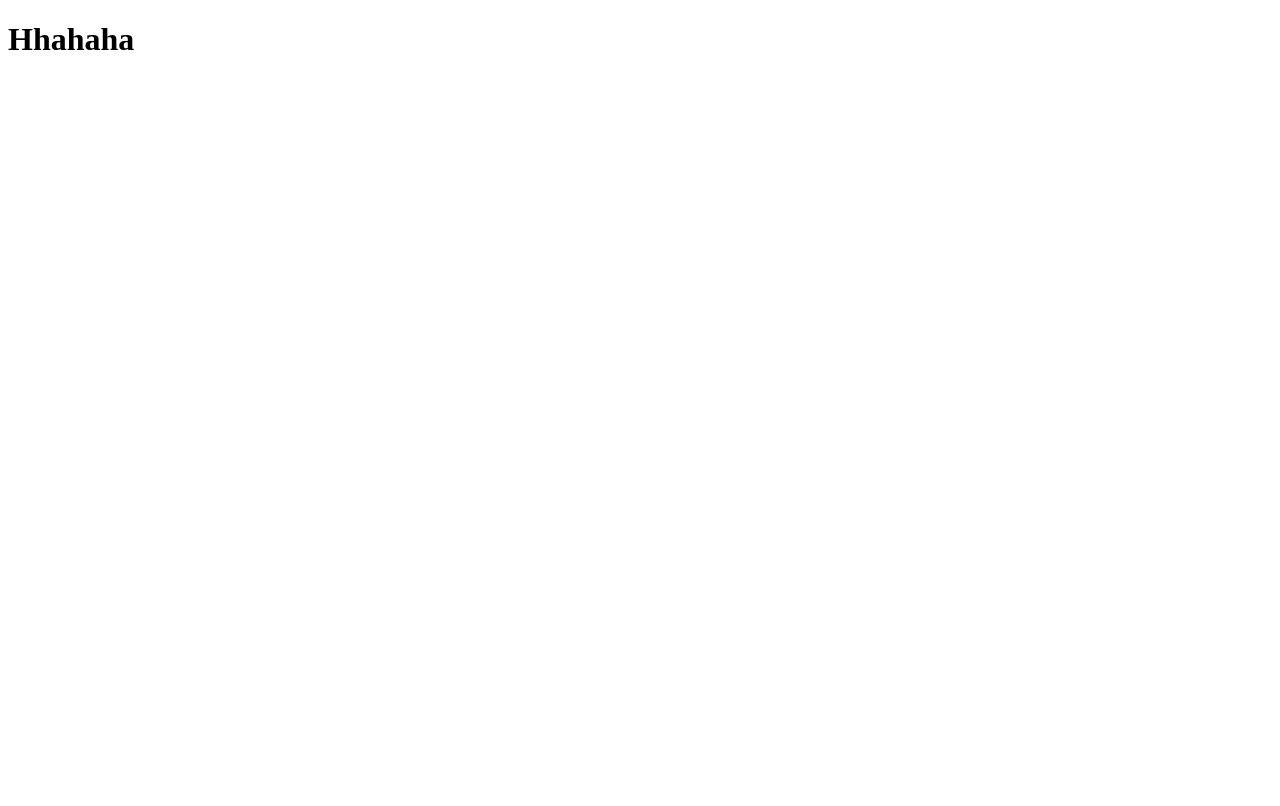
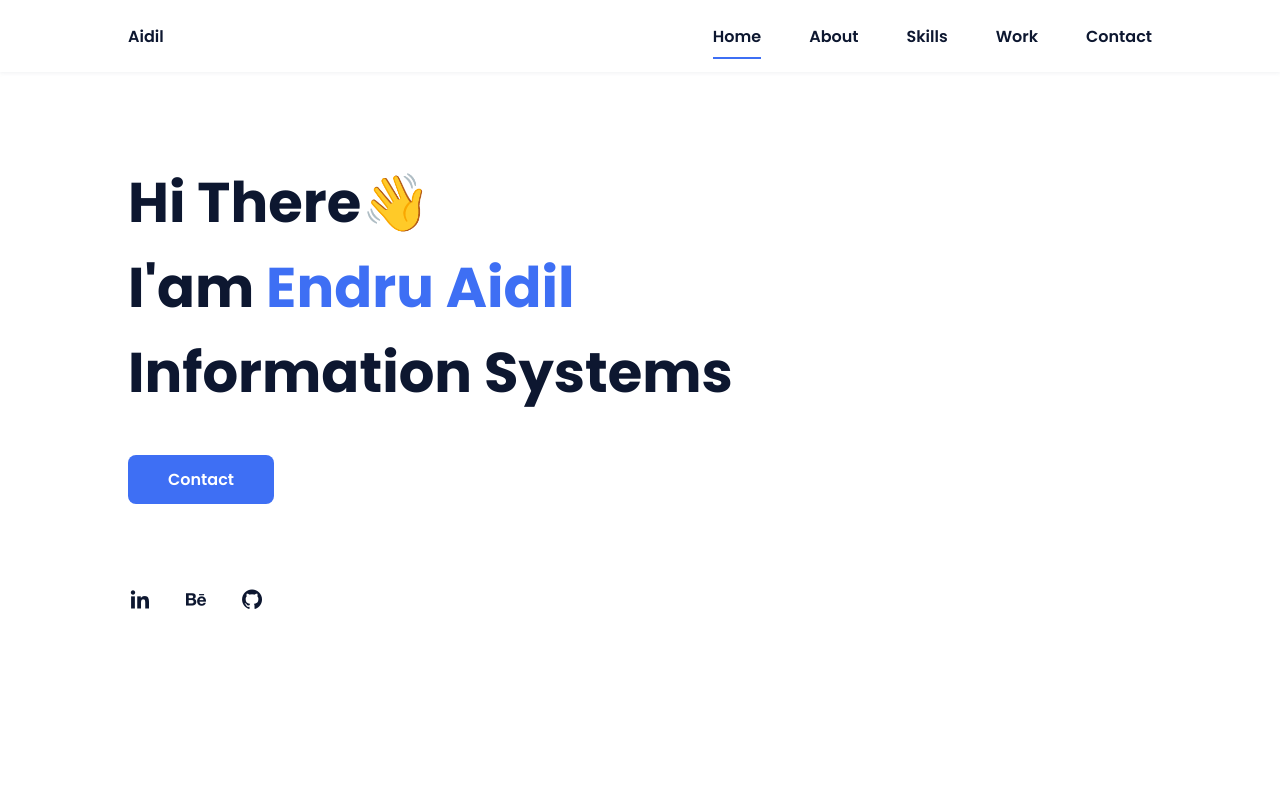
Before and after one commit to EndruAidil/Portofolio-Endru_Aidil, a plain HTML site: page index.html in a window 1280 px wide. Drawn offline with nearby package versions, Linux system fonts and the light colour scheme.

Commit message:
tampilan home dan responsive

```diff
--- /dev/null
+++ b/asset/css/style.css
@@ -0,0 +1,310 @@
+/*===== GOOGLE FONTS =====*/
+@import url("https://fonts.googleapis.com/css2?family=Poppins:wght@400;600;700&display=swap");
+/*===== VARIABLES CSS =====*/
+:root {
+  --header-height: 3rem;
+  --font-semi: 600;
+  /*===== Colores =====*/
+  /*Purple 260 - Red 355 - Blue 224 - Pink 340*/
+  /* HSL color mode */
+  --hue-color: 224;
+  --first-color: hsl(var(--hue-color), 89%, 60%);
+  --second-color: hsl(var(--hue-color), 56%, 12%);
+  /*===== Fuente y tipografia =====*/
+  --body-font: "Poppins", sans-serif;
+  --big-font-size: 2rem;
+  --h2-font-size: 1.25rem;
+  --normal-font-size: .938rem;
+  --smaller-font-size: .75rem;
+  /*===== Margenes =====*/
+  --mb-2: 1rem;
+  --mb-4: 2rem;
+  --mb-5: 2.5rem;
+  --mb-6: 3rem;
+  /*===== z index =====*/
+  --z-back: -10;
+  --z-fixed: 100;
+}
+@media screen and (min-width: 968px) {
+  :root {
+    --big-font-size: 3.5rem;
+    --h2-font-size: 2rem;
+    --normal-font-size: 1rem;
+    --smaller-font-size: .875rem;
+  }
+}
+
+/*===== BASE =====*/
+*, ::before, ::after {
+  box-sizing: border-box;
+}
+
+html {
+  scroll-behavior: smooth;
+}
+
+body {
+  margin: var(--header-height) 0 0 0;
+  font-family: var(--body-font);
+  font-size: var(--normal-font-size);
+  color: var(--second-color);
+}
+
+h1, h2, p {
+  margin: 0;
+}
+
+ul {
+  margin: 0;
+  padding: 0;
+  list-style: none;
+}
+
+a {
+  text-decoration: none;
+}
+
+img {
+  max-width: 100%;
+  height: auto;
+  display: block;
+}
+
+/*===== CLASS CSS ===== */
+.section-title {
+  position: relative;
+  font-size: var(--h2-font-size);
+  color: var(--first-color);
+  margin-top: var(--mb-2);
+  margin-bottom: var(--mb-4);
+  text-align: center;
+}
+.section-title::after {
+  position: absolute;
+  content: "";
+  width: 64px;
+  height: 0.18rem;
+  left: 0;
+  right: 0;
+  margin: auto;
+  top: 2rem;
+  background-color: var(--first-color);
+}
+
+.section {
+  padding-top: 3rem;
+  padding-bottom: 2rem;
+}
+
+/*===== LAYOUT =====*/
+.bd-grid {
+  max-width: 1024px;
+  display: grid;
+  margin-left: var(--mb-2);
+  margin-right: var(--mb-2);
+}
+
+.l-header {
+  width: 100%;
+  position: fixed;
+  top: 0;
+  left: 0;
+  z-index: var(--z-fixed);
+  background-color: #fff;
+  box-shadow: 0 1px 4px rgba(146, 161, 176, 0.15);
+}
+
+/*===== NAV =====*/
+.nav {
+  height: var(--header-height);
+  display: flex;
+  justify-content: space-between;
+  align-items: center;
+  font-weight: var(--font-semi);
+}
+@media screen and (max-width: 767px) {
+  .nav__menu {
+    position: fixed;
+    top: var(--header-height);
+    right: -100%;
+    width: 80%;
+    height: 100%;
+    padding: 2rem;
+    background-color: var(--second-color);
+    transition: 0.5s;
+  }
+}
+.nav__item {
+  margin-bottom: var(--mb-4);
+}
+.nav__link {
+  position: relative;
+  color: #fff;
+}
+.nav__link:hover {
+  position: relative;
+}
+.nav__link:hover::after {
+  position: absolute;
+  content: "";
+  width: 100%;
+  height: 0.18rem;
+  left: 0;
+  top: 2rem;
+  background-color: var(--first-color);
+}
+.nav__logo {
+  color: var(--second-color);
+}
+.nav__toggle {
+  color: var(--second-color);
+  font-size: 1.5rem;
+  cursor: pointer;
+}
+
+/*Active menu*/
+.active-link::after {
+  position: absolute;
+  content: "";
+  width: 100%;
+  height: 0.18rem;
+  left: 0;
+  top: 2rem;
+  background-color: var(--first-color);
+}
+
+/*=== Show menu ===*/
+.show {
+  right: 0;
+}
+
+/*===== HOME =====*/
+.home {
+  position: relative;
+  row-gap: 5rem;
+  padding: 4rem 0 5rem;
+}
+.home__data {
+  align-self: center;
+}
+.home__title {
+  font-size: var(--big-font-size);
+  margin-bottom: var(--mb-5);
+}
+.home__title-color {
+  color: var(--first-color);
+}
+.home__social {
+  display: flex;
+  flex-direction: column;
+}
+.home__social-icon {
+  width: max-content;
+  margin-bottom: var(--mb-2);
+  font-size: 1.5rem;
+  color: var(--second-color);
+}
+.home__social-icon:hover {
+  color: var(--first-color);
+}
+
+
+/*BUTTONS*/
+.button {
+  display: inline-block;
+  background-color: var(--first-color);
+  color: #fff;
+  padding: 0.75rem 2.5rem;
+  font-weight: var(--font-semi);
+  border-radius: 0.5rem;
+  transition: 0.3s;
+}
+.button:hover {
+  box-shadow: 0px 10px 36px rgba(0, 0, 0, 0.15);
+}
+.l-main {
+  position: relative;
+  z-index: 1;
+}
+
+/* ===== ABOUT =====*/
+
+
+/* ===== SKILLS =====*/
+
+/* ===== WORK =====*/
+
+
+/* ===== CONTACT =====*/
+
+
+/* ===== FOOTER =====*/
+
+
+/* ===== MEDIA QUERIES=====*/
+@media screen and (max-width: 320px) {
+  .home {
+    row-gap: 2rem;
+  }
+}
+@media screen and (min-width: 576px) {
+  .home {
+    padding: 4rem 0 2rem;
+  }
+  .home__social {
+    padding-top: 0;
+    padding-bottom: 2.5rem;
+    flex-direction: row;
+    align-self: flex-end;
+  }
+  .home__social-icon {
+    margin-bottom: 0;
+    margin-right: var(--mb-4);
+  }
+}
+@media screen and (min-width: 768px) {
+  body {
+    margin: 0;
+  }
+  .section {
+    padding-top: 4rem;
+    padding-bottom: 3rem;
+  }
+  .section-title {
+    margin-bottom: var(--mb-6);
+  }
+  .section-title::after {
+    width: 80px;
+    top: 3rem;
+  }
+  .nav {
+    height: calc(var(--header-height) + 1.5rem);
+  }
+  .nav__list {
+    display: flex;
+    padding-top: 0;
+  }
+  .nav__item {
+    margin-left: var(--mb-6);
+    margin-bottom: 0;
+  }
+  .nav__toggle {
+    display: none;
+  }
+  .nav__link {
+    color: var(--second-color);
+  }
+  .home {
+    padding: 8rem 0 2rem;
+  }
+
+}
+@media screen and (min-width: 992px) {
+  .bd-grid {
+    margin-left: auto;
+    margin-right: auto;
+  }
+  .home {
+    padding: 10rem 0 2rem;
+  }
+}
--- a/index.html
+++ b/index.html
@@ -1,12 +1,94 @@
+
 <!DOCTYPE html>
 <html lang="en">
     <head>
         <meta charset="UTF-8">
         <meta name="viewport" content="width=device-width, initial-scale=1.0">
-    <title>Document</title>
+
+        <link rel="stylesheet" href="/asset/css/style.css">
+
+        <!-- =====BOX ICONS===== -->
+        <link href='https://cdn.jsdelivr.net/npm/boxicons@2.0.5/css/boxicons.min.css' rel='stylesheet'>
+
+
+
+        <title>Portfolio-Endru_Aidil</title>
     </head>
     <body>
-    <h1>Hhahaha</h1>
+        <!--===== HEADER =====-->
+        <header class="l-header">
+            <nav class="nav bd-grid">
+                <div>
+                    <a href="#" class="nav__logo">Aidil</a>
+                </div>
 
+                <div class="nav__menu" id="nav-menu">
+                    <ul class="nav__list">
+                        <li class="nav__item"><a href="#home" class="nav__link active-link">Home</a></li>
+                        <li class="nav__item"><a href="#about" class="nav__link">About</a></li>
+                        <li class="nav__item"><a href="#skills" class="nav__link">Skills</a></li>
+                        <li class="nav__item"><a href="#work" class="nav__link">Work</a></li>
+                        <li class="nav__item"><a href="#contact" class="nav__link">Contact</a></li>
+                    </ul>
+                </div>
+
+                <div class="nav__toggle" id="nav-toggle">
+                    <i class='bx bx-menu'></i>
+                </div>
+            </nav>
+
+        </header>
+
+        <main class="l-main">
+            <!--===== HOME =====-->
+            <section class="home bd-grid" id="home">
+                <div class="home__data">
+                    <h1 class="home__title">Hi There👋<br>I'am <span class="home__title-color">Endru Aidil</span><br>Information Systems</h1>
+
+                    <a href="#" class="button">Contact</a>
+                </div>
+
+                <div class="home__social">
+                    <a href="" class="home__social-icon"><i class='bx bxl-linkedin'></i></a>
+                    <a href="" class="home__social-icon"><i class='bx bxl-behance' ></i></a>
+                    <a href="" class="home__social-icon"><i class='bx bxl-github' ></i></a>
+                </div>
+
+
+            </section>
+
+            <!--===== ABOUT =====-->
+            <section class="about section " id="about">
+
+
+            </section>
+
+            <!--===== SKILLS =====-->
+            <section class="skills section" id="skills">
+
+            </section>
+
+            <!--===== WORK =====-->
+            <section class="work section" id="work">
+
+            </section>
+
+            <!--===== CONTACT =====-->
+            <section class="contact section" id="contact">
+
+            </section>
+        </main>
+
+        <!--===== FOOTER =====-->
+        <footer class="footer">
+
+        </footer>
+
+
+        <!--===== SCROLL REVEAL =====-->
+        <script src="https://unpkg.com/scrollreveal"></script>
+
+        <!--===== MAIN JS =====-->
+        <script src="assets/js/main.js"></script>
     </body>
 </html>
```
Lines whose indentation alone changed are shown as unchanged.
